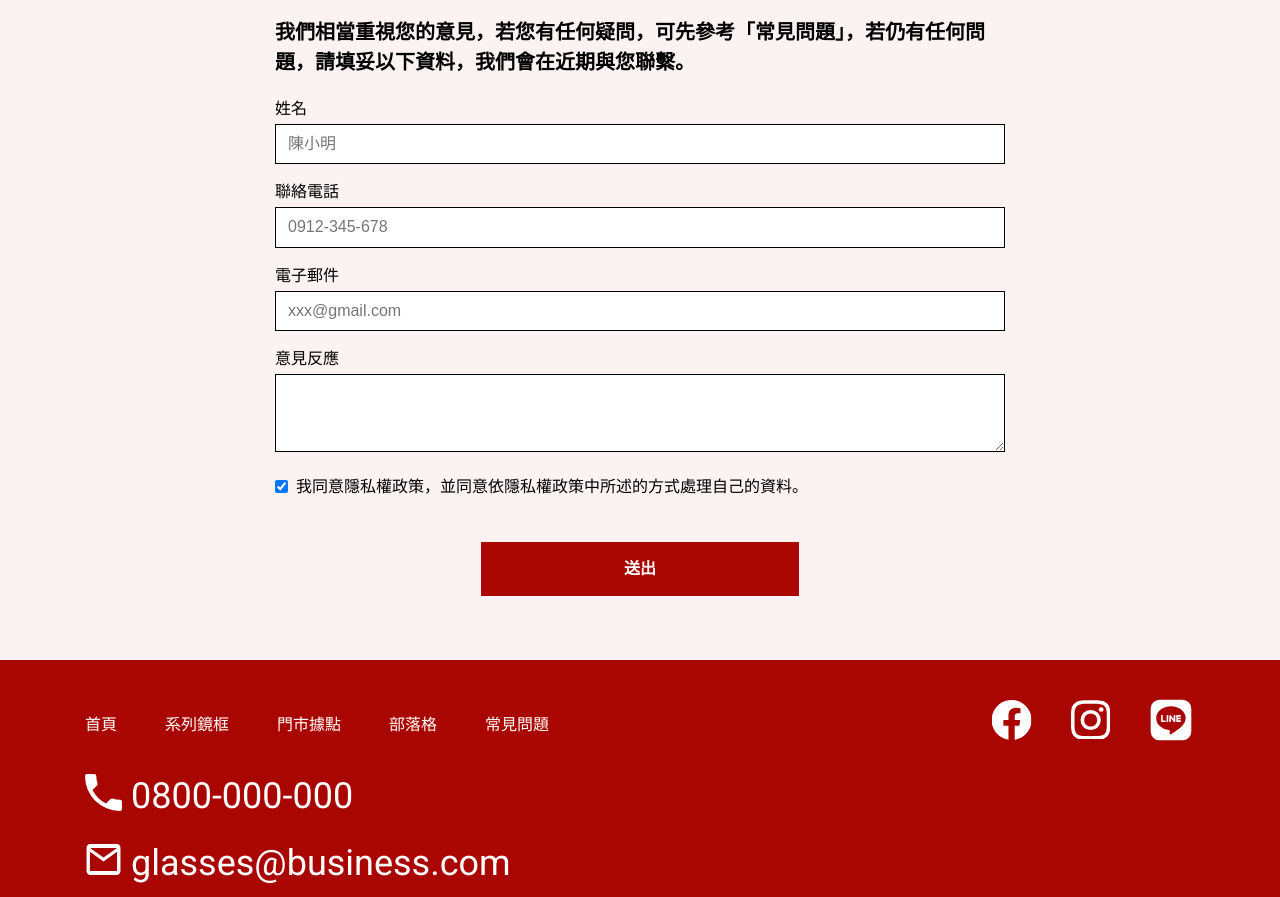
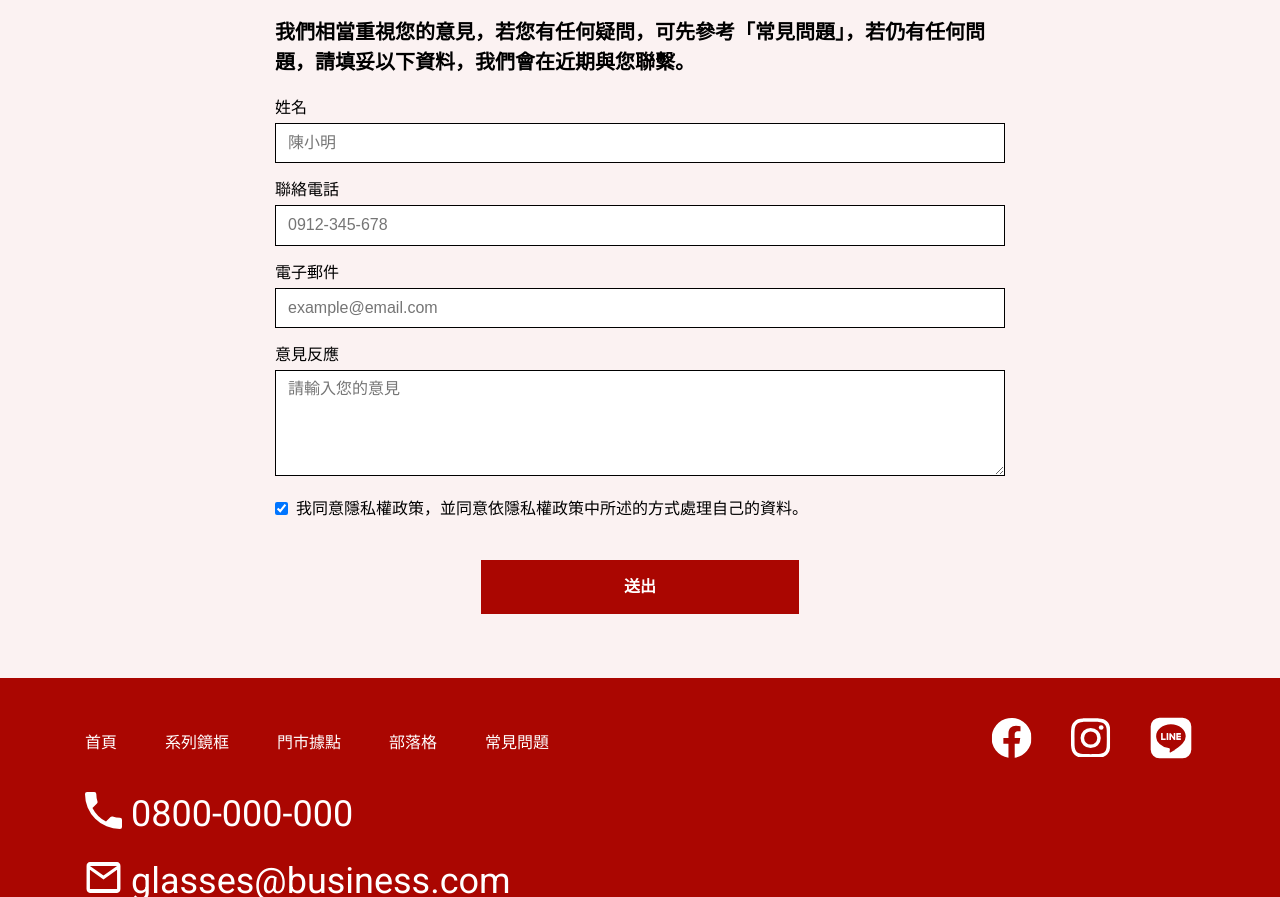
Before and after one commit to Herbalice/HEXSchool-WeekTask, a plain HTML site: page week3/index.html in a window 1280 px wide. Shown: the part 4077-4974 px from the top of the page. Drawn offline with Linux system fonts and the light colour scheme.

Commit message:
修改 index

```diff
--- a/week3/css/layout.css
+++ b/week3/css/layout.css
@@ -189,18 +189,21 @@
 }
 
 /* 元件-form表單 */
-label, input {
+label, input, textarea {
     font-size: 0.88rem;
     line-height: 1.25rem;
 }
 label {
-    display: inline-block;
+    display: block;
     margin-bottom: 2px;
 }
 input, textarea {
     border: 1px solid #000;
     padding: 8px 12px;
     width: 100%;
+}
+input:focus, textarea:focus {
+    outline-color: #aa0601;
 }
 input[type="checkbox"] {
     margin-right: 4px;
@@ -209,13 +212,13 @@ input[type="checkbox"] {
 }
 label[for="agree"] {
     line-height: 1.3rem;
-    width: 94.5%;
+    /* width: 94.5%; */
 }
 .form__group{
     flex-wrap: wrap;
 }
 @media (min-width: 992px) {
-    label, input {
+    label, input, textarea {
         font-size: 1rem;
         line-height: 1.38rem;
     }
--- a/week3/index.html
+++ b/week3/index.html
@@ -160,12 +160,11 @@
                       </div>
                     <div class="form__group mb-2 mb-lg-4">
                       <label for="email">電子郵件</label>
-                      <input name="email" type="email" id="email" placeholder="xxx@gmail.com">
+                      <input name="email" type="email" id="email" placeholder="example@email.com">
                     </div>
                     <div class="form__group mb-2 mb-lg-4">
                         <label for="suggest">意見反應</label>
-                        <textarea name="suggest" id="suggest" placeholder="請輸入您的意見" rows="4" >
-                        </textarea>
+                        <textarea name="suggest" id="suggest" placeholder="請輸入您的意見" rows="4" ></textarea>
                     </div>
                     <div class="form__group mb-6 mb-md-5 mb-lg-10">
                         <div class="checkbox__list">
```
